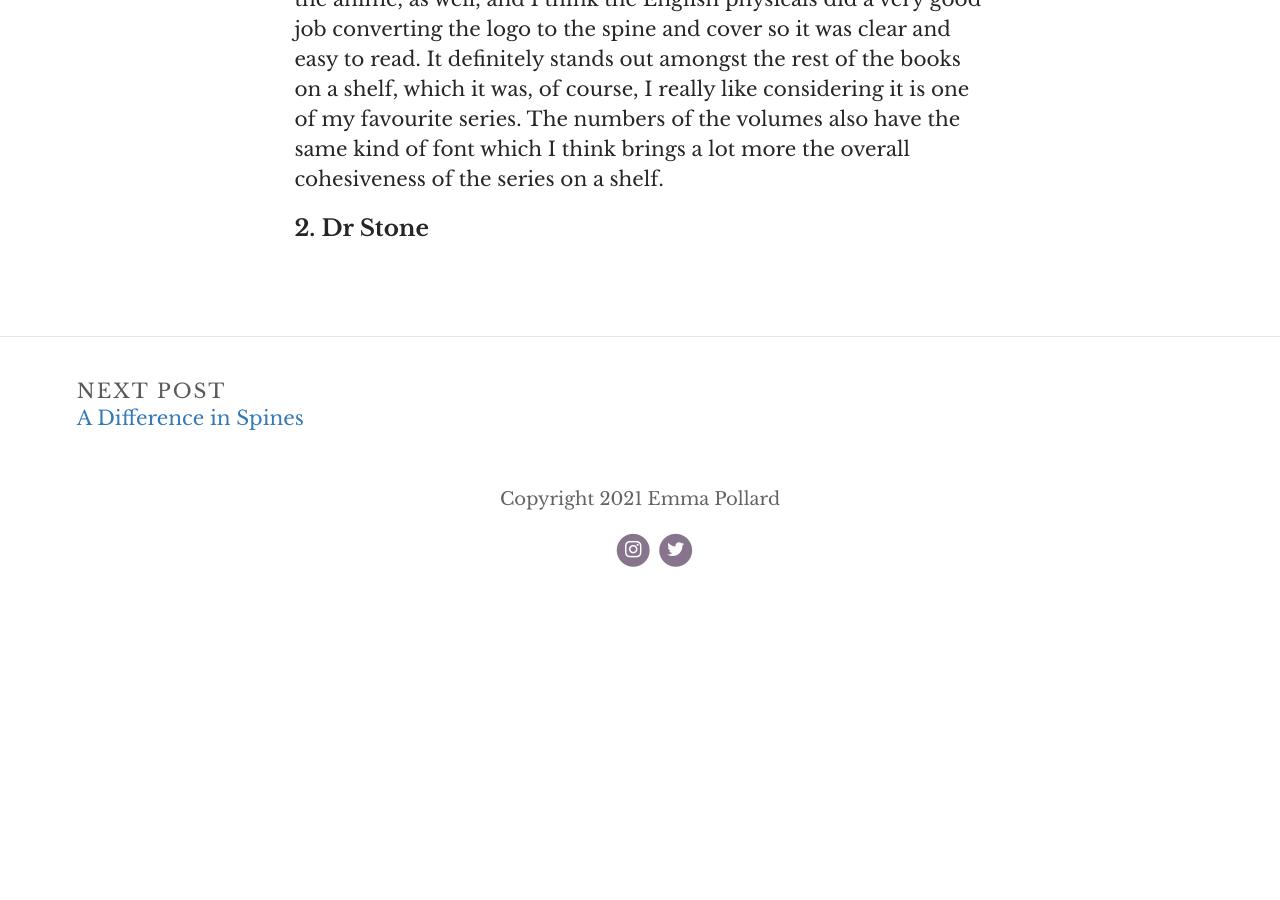
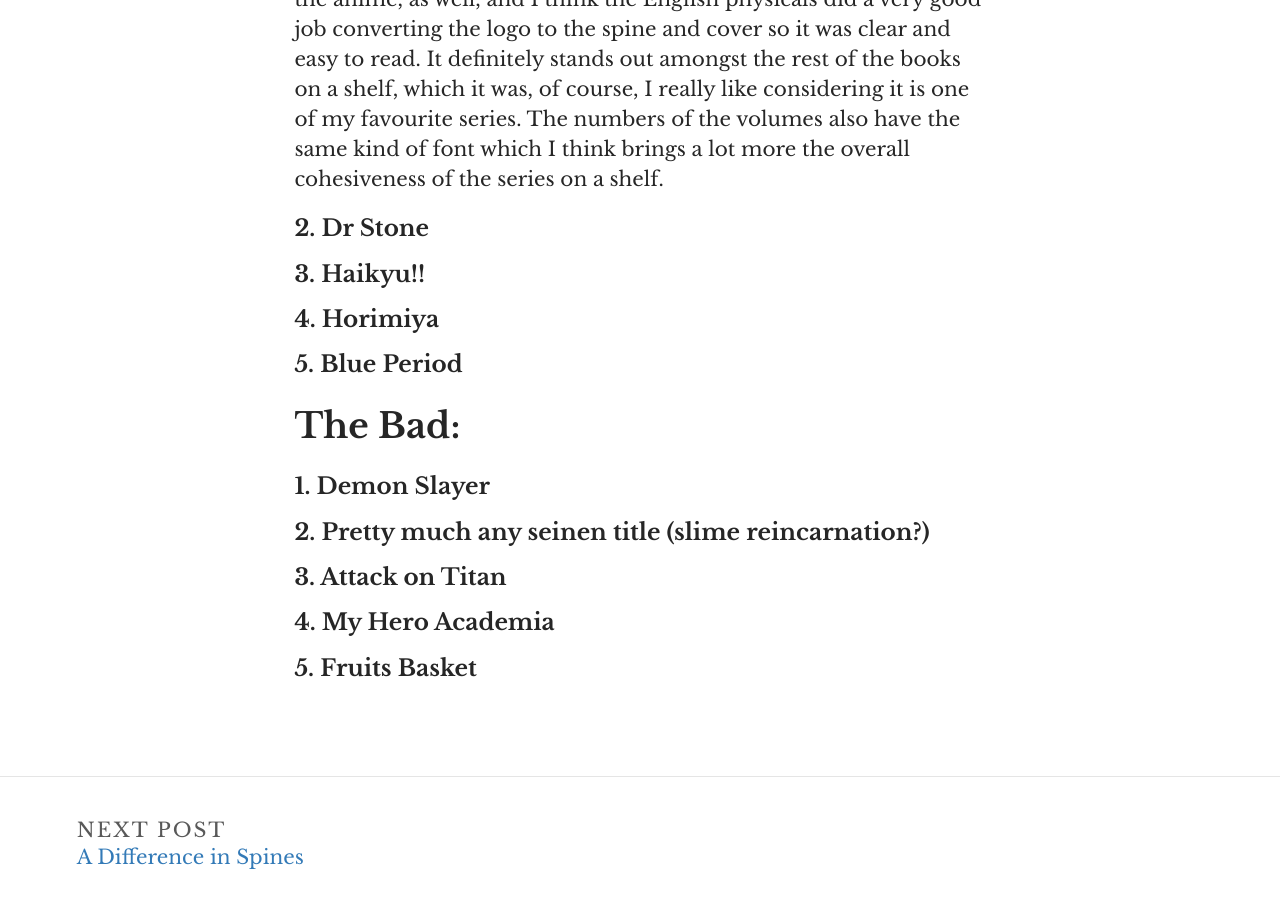
Before and after one commit to emmapollard/typographicdesign, a Jekyll site: the page built from _posts/2021-09-20-me-when.md, in a window 1280 px wide and 900 px high, scrolled down 1556 px. Built offline with Jekyll 4.4.1, drawn with Linux system fonts in a browser that asks for light colours; some web fonts are replaced; before the commit the page ends 2153 px from its top, so only the background shows below that.

Commit message:
Update Post “2021-09-20-me-when”

```diff
--- a/_posts/2021-09-20-me-when.md
+++ b/_posts/2021-09-20-me-when.md
@@ -10,8 +10,6 @@ comments: false
 
    That being said, where is this incorporating a logo done well on printed manga, and where is it done quite badly? I will be showing 5 examples of each (good vs. bad) that I have seen through my adventures of both buying physical copies of manga and watching their anime counterparts.
 
-
-
 ## The Good:
 
 #### 1. Jujutsu Kaisen
@@ -20,6 +18,22 @@ comments: false
 
 The logo of this series is very unique, and what I can imagine, may be hard to convert into a printed format. It was taken directly from the anime, as well, and I think the English physicals did a very good job converting the logo to the spine and cover so it was clear and easy to read. It definitely stands out amongst the rest of the books on a shelf, which it was, of course, I really like considering it is one of my favourite series. The numbers of the volumes also have the same kind of font which I think brings a lot more the overall cohesiveness of the series on a shelf.
 
+#### 2. Dr Stone
 
+#### 3. Haikyu!!
 
-#### 2. Dr Stone
+#### 4. Horimiya
+
+#### 5. Blue Period
+
+## The Bad:
+
+#### 1. Demon Slayer
+
+#### 2. Pretty much any seinen title (slime reincarnation?)
+
+#### 3. Attack on Titan
+
+#### 4. My Hero Academia
+
+#### 5. Fruits Basket
```
